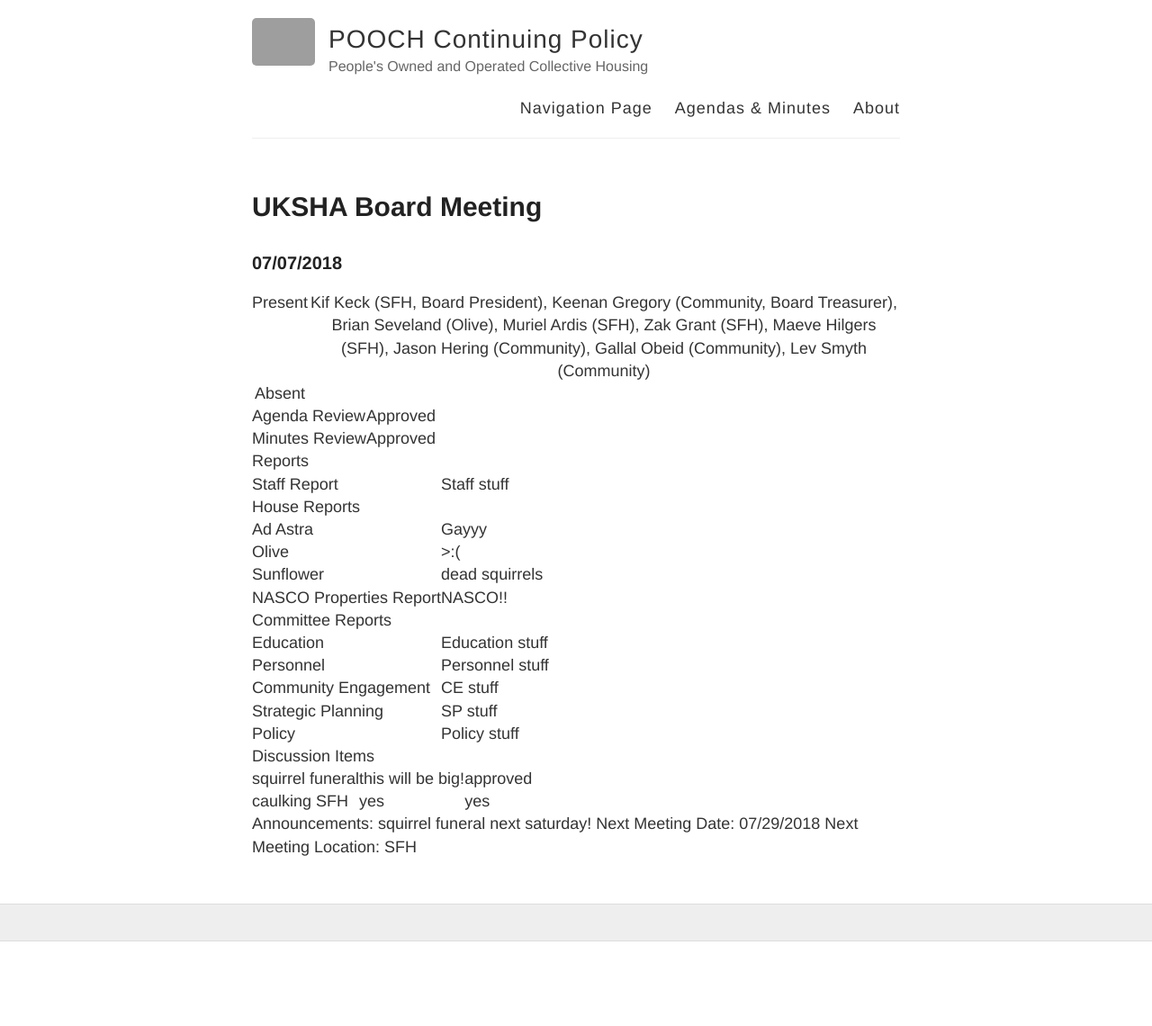
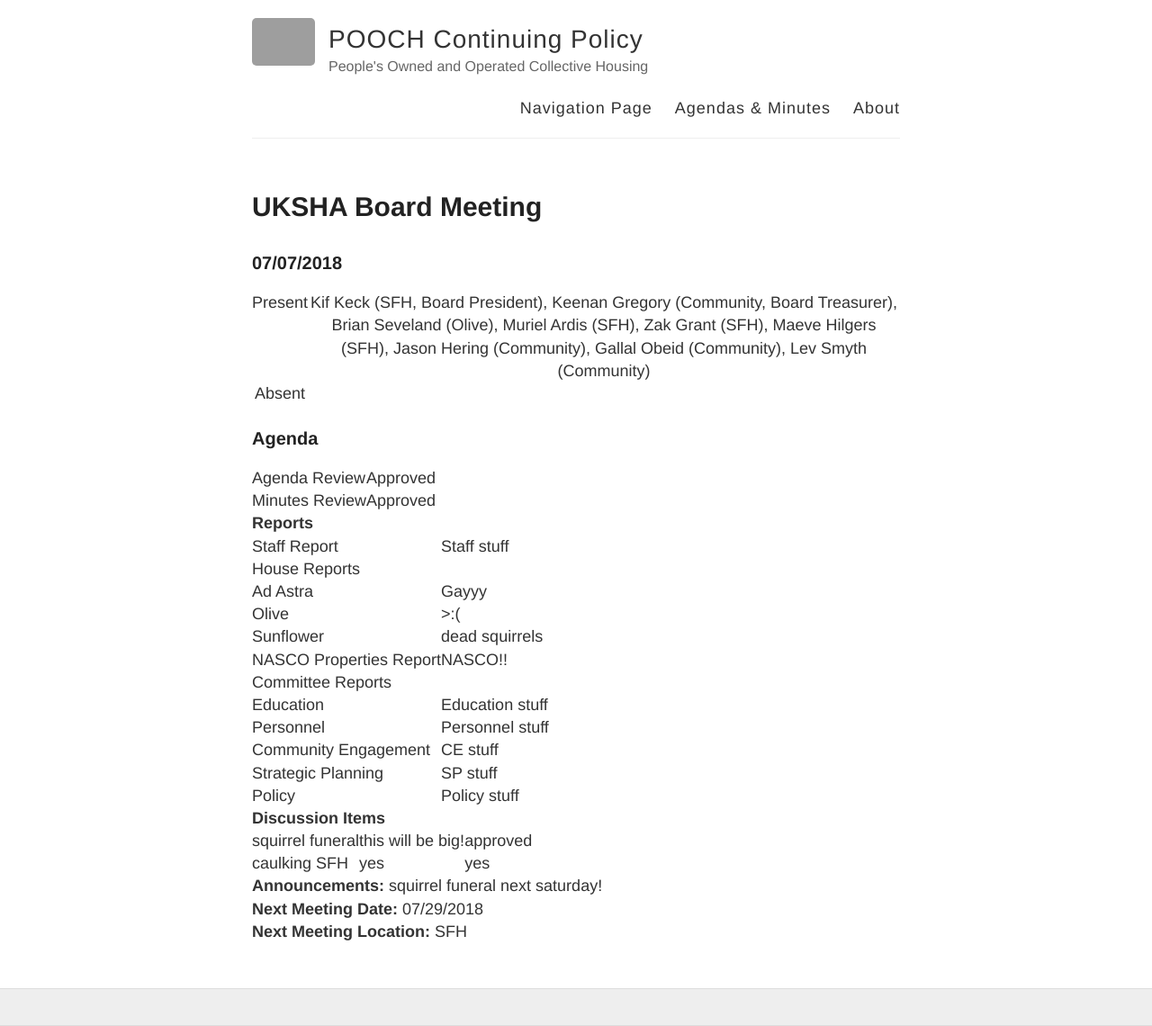
Before and after one commit to POOCHCOOP/POOCHCOOP.github.io, a Jekyll site: the page built from _meetings/07-29-18.html, in a window 1280 px wide. Shown: the whole page at 90% size. Built offline with Jekyll 4.4.1, drawn with Linux system fonts in a browser that asks for light colours; before the commit the page ends 1046 px from its top, so only the background shows below that; grey boxes are pictures that could not be loaded.

Commit message:
Update 07-29-18.html

```diff
--- a/_meetings/07-29-18.html
+++ b/_meetings/07-29-18.html
@@ -6,6 +6,7 @@
 start: 16:00
 end: 07:16
 ---
+<h3> Agenda </h3>
 
 <table>
     <tr>
@@ -20,7 +21,7 @@
     </tr>
 </table>
 
-Reports
+<b>Reports</b> <br>
 
 <table>
     <tr>
@@ -75,7 +76,7 @@
 </tr>
 </table>
 
-Discussion Items
+<b>Discussion Items</b> <br>
 
 <table>
     <tr>
```
Also changed, not shown: other parts of _meetings/07-29-18.html (+3 -3 lines).
